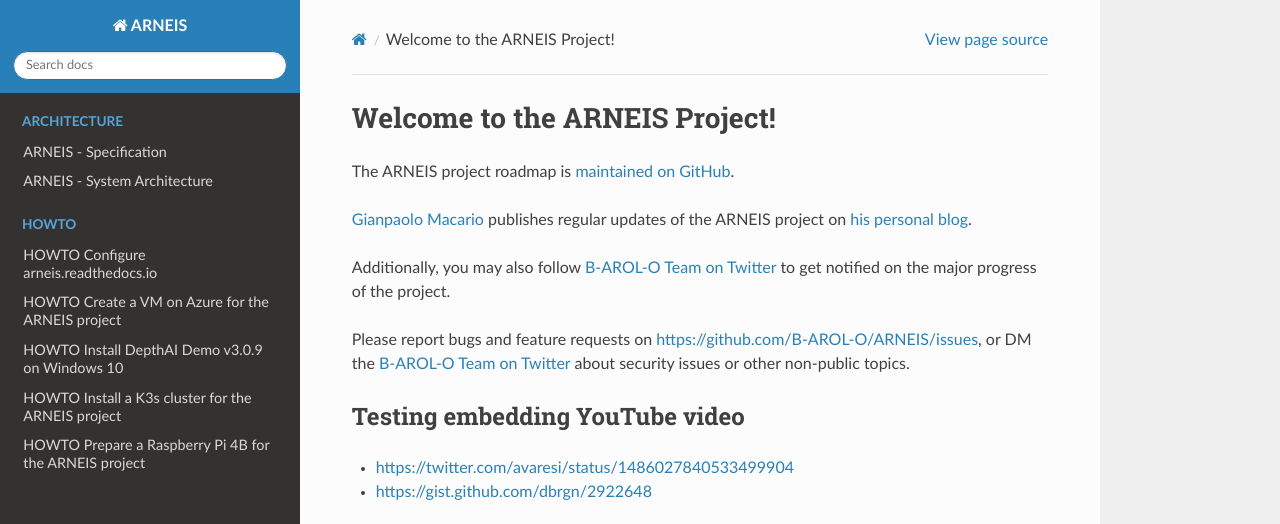
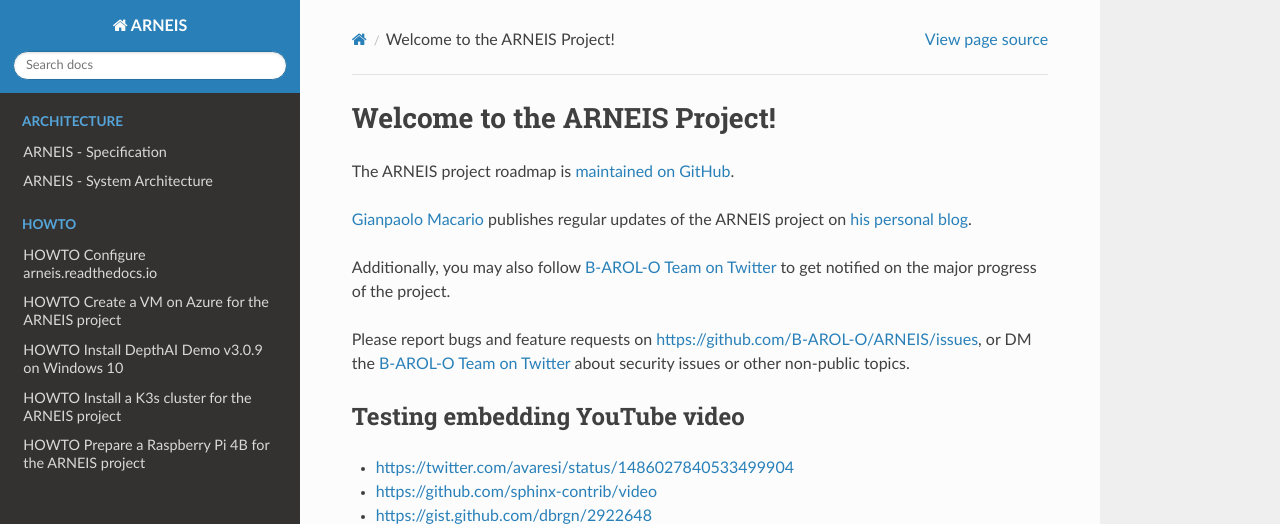
Before and after one commit to B-AROL-O/ARNEIS, a Sphinx documentation site: the page built from docs/index.rst, in a window 1280 px wide and 900 px high, cut to the strip 0-524 px from the top of the window. Built offline with Sphinx 7.4.7 and the Read the Docs theme 2.0.0, drawn with Linux system fonts in a browser that asks for light colours; some of the changed lines change nothing that is shown.

Commit message:
Update index.rst

```diff
--- a/docs/index.rst
+++ b/docs/index.rst
@@ -19,6 +19,7 @@
 -------------------------------
 
 * https://twitter.com/avaresi/status/1486027840533499904
+* https://github.com/sphinx-contrib/video
 * https://gist.github.com/dbrgn/2922648
 
 .. youtube:: anwy2MPT5RE
```
